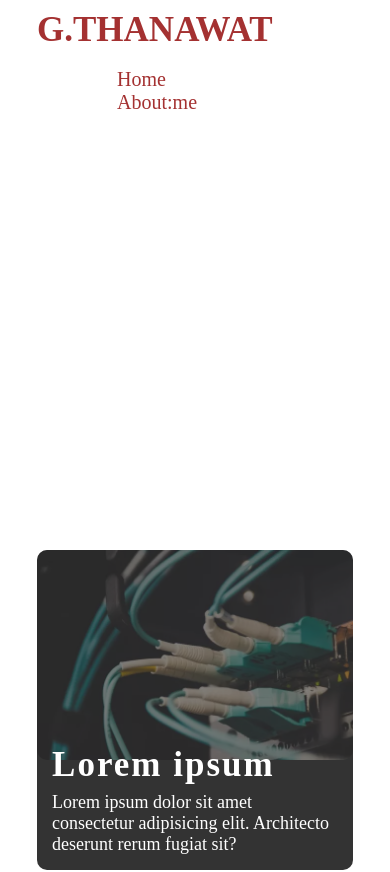
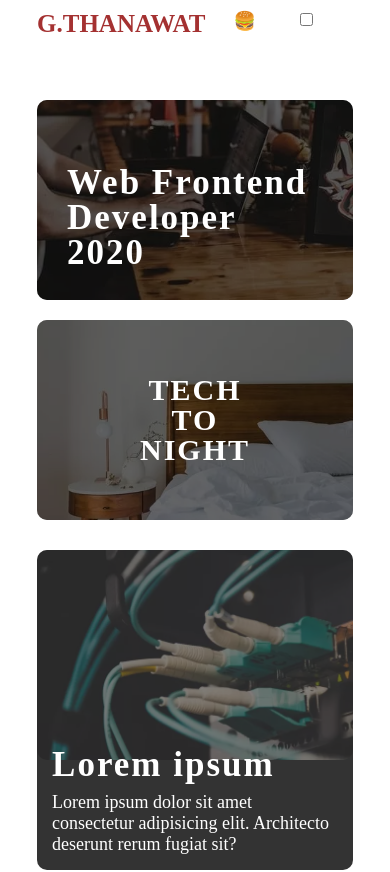
Before and after one commit to thanawatgulati/thanawat-blog, a Next.js app: page / in a window 390 px wide. Shown: the top 872 px of the page. Built offline with nearby package versions, Linux system fonts and the light colour scheme.

Commit message:
🍔 Responsive Menu

```diff
--- a/components/Navbar.tsx
+++ b/components/Navbar.tsx
@@ -7,6 +7,8 @@
 export default function Navbar({}: Props): ReactElement {
   return (
     <nav className={styles.nav}>
+      <input type="checkbox" id={styles.check} />
+      <label className={styles.checkbtn}>🍔</label>
       <label className={styles.logo}>G.THANAWAT</label>
       <ul className={styles.ul}>
         <li className={styles.li}>
--- a/styles/navbar.module.css
+++ b/styles/navbar.module.css
@@ -22,6 +22,48 @@
   padding: 0px 40px;
 }
 .a {
-  color: #a43131;
+  color: #fff;
   text-decoration: none;
 }
+.checkbtn {
+  float: right;
+  margin-right: 40px;
+  display: none;
+}
+
+#check {
+  float: right;
+  margin-right: 40px;
+  display: none;
+}
+
+@media only screen and (max-width: 650px) {
+  .logo {
+    font-size: 25px;
+  }
+  .checkbtn {
+    display: block;
+    margin-right: 40px;
+  }
+  .ul {
+    text-align: center;
+    position: fixed;
+    width: 100%;
+    height: 100vh;
+    background-color: #a43131;
+    z-index: 2;
+    left: -120%;
+    transition: all 0.5s;
+  }
+  .nav .ul .li {
+    display: block;
+    font-size: 25px;
+  }
+  #check {
+    display: block;
+    z-index: 0;
+  }
+  #check:checked ~ ul {
+    left: 0;
+  }
+}
```
Also changed, not shown: 1 other file (tests, documents, lock files or other folders).
